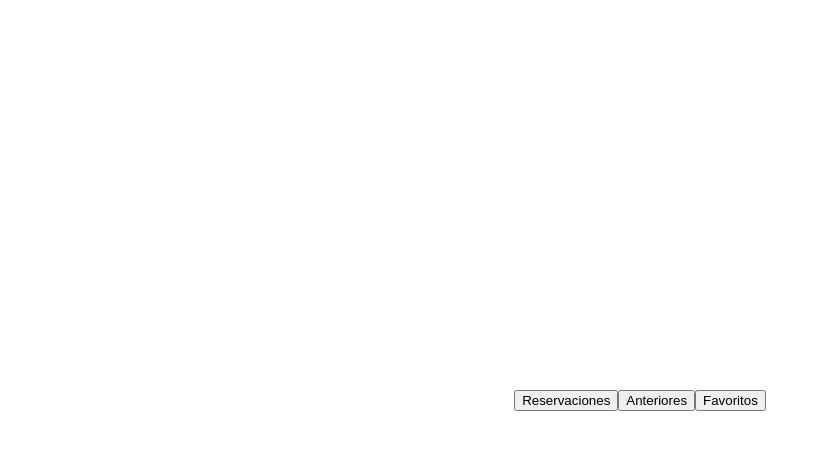
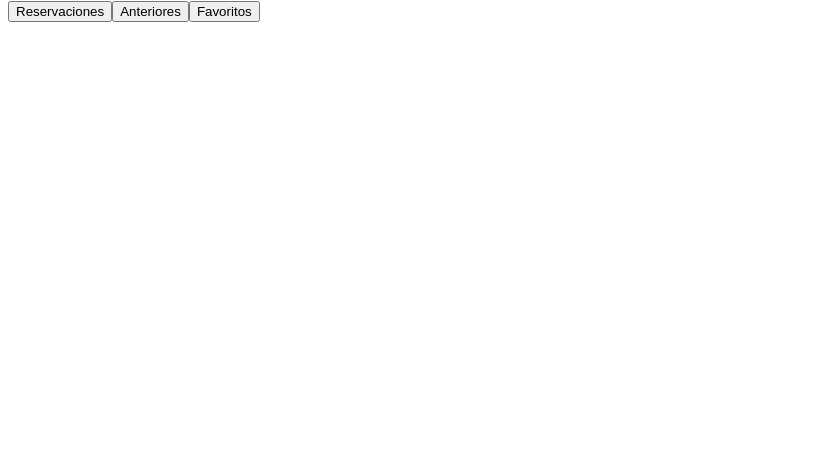
Before and after one commit to moctezumadaniel/tuservicio, a Next.js app: page / in a window 1280 px wide. Shown: the top 450 px of the page, without its empty margins (0-821 px from the left). Built offline with nearby package versions, Linux system fonts and the light colour scheme.

Commit message:
align of the main container and folders for components and styles added

```diff
--- a/pages/index.js
+++ b/pages/index.js
@@ -1,6 +1,6 @@
 import Head from 'next/head'
 import styles from '../styles/Home.module.css'
-import UserServicesMenuButtons from './User_services_menu_buttons'
+import UserServicesMenuButtons from './User_services_tab/User_services_menu_buttons'
 export default function Home() {
   return (
     <div className={styles.container}>
--- a/styles/Home.module.css
+++ b/styles/Home.module.css
@@ -3,8 +3,6 @@
   padding: 0 0.5rem;
   display: flex;
   flex-direction: column;
-  justify-content: center;
-  align-items: center;
 }
 
 .main {
```
Also changed, not shown: pages/User_services_tab/User_services_menu_buttons/index.js (renamed from pages/User_services_menu_buttons/index.js).
